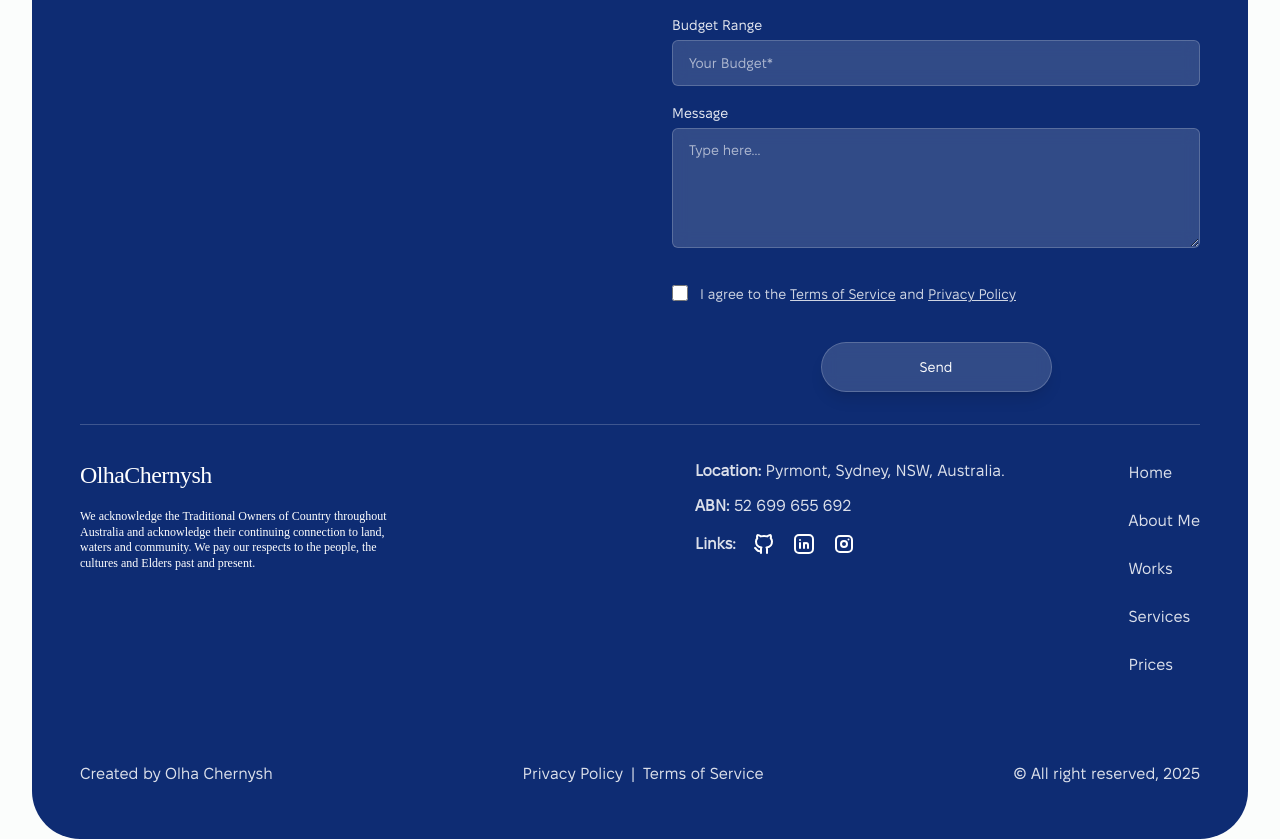
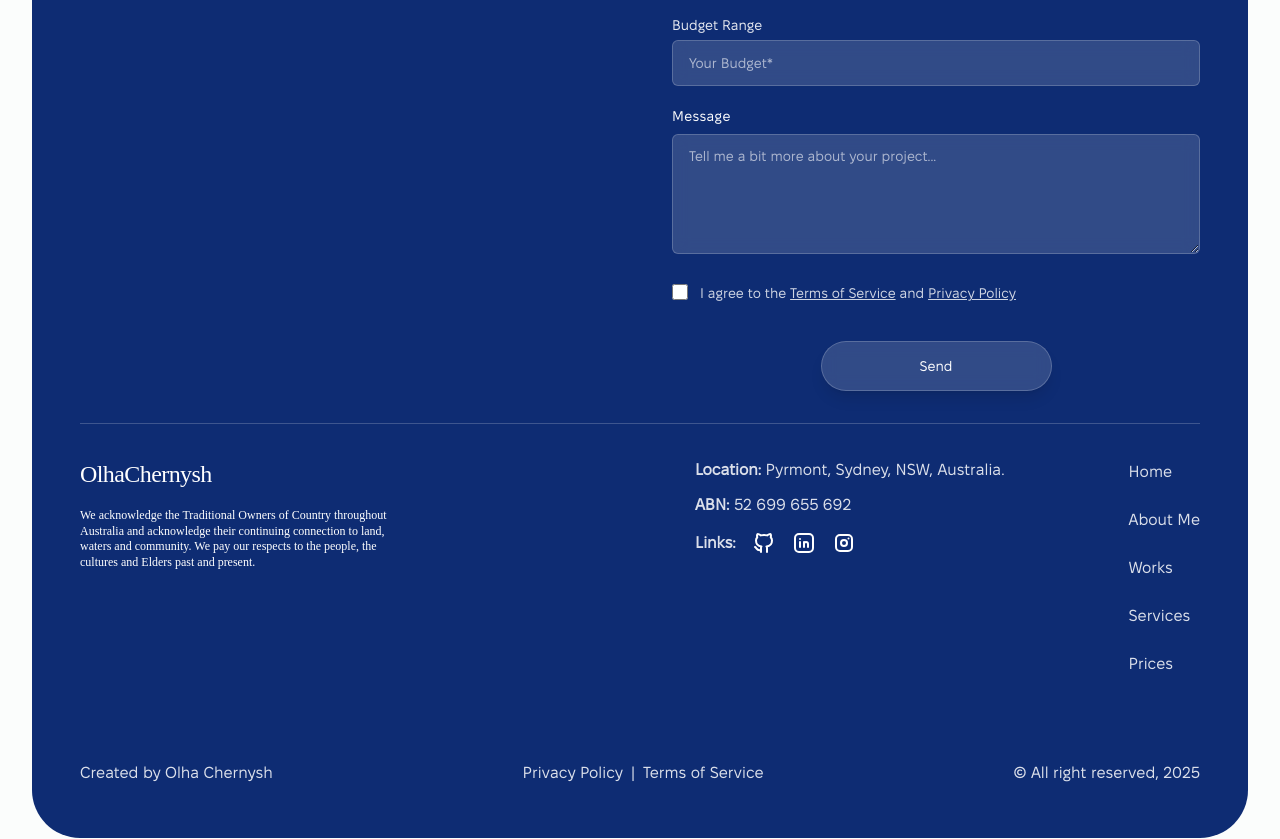
Before and after one commit to oastra/olhachernysh-dev-ts, a Next.js app: page / in a window 1280 px wide. Shown: the part 6594-7433 px from the top of the page. Built offline with nearby package versions, Linux system fonts and the light colour scheme; a web font is replaced by a local one.

Commit message:
fix(contact-form): display validation feedback for invalid message length and missing fields
- added error handling to show helper text when submission fails
- improved UX with visible feedback instead of silent failure

```diff
--- a/src/app/components/form/ContactForm.tsx
+++ b/src/app/components/form/ContactForm.tsx
@@ -42,10 +42,12 @@ export default function ContactForm() {
         <FormTextarea
           name="message"
           label="Message"
-          placeholder="Type here..."
+          placeholder="Tell me a bit more about your project..."
           value={formData.message}
+          error={errors.message} //  show “Message must be at least 10 characters”
           disabled={isSubmitting}
           onChange={handleInputChange}
+          onBlur={handleBlur} // so it also validates on blur
         />
 
         <FormCheckbox
@@ -55,6 +57,7 @@ export default function ContactForm() {
           onChange={handleInputChange}
         />
 
+        <StatusMessage status={submitStatus} />
         <SubmitButton isSubmitting={isSubmitting} />
       </form>
     </div>
--- a/src/app/components/form/FormTextarea.tsx
+++ b/src/app/components/form/FormTextarea.tsx
@@ -1,3 +1,4 @@
+// components/Contact/FormTextarea.tsx
 import React from 'react';
 
 interface FormTextareaProps {
@@ -5,8 +6,10 @@ interface FormTextareaProps {
   label: string;
   placeholder: string;
   value: string;
+  error?: string; // 👈 NEW
   disabled?: boolean;
   onChange: (e: React.ChangeEvent<HTMLTextAreaElement>) => void;
+  onBlur?: (e: React.FocusEvent<HTMLTextAreaElement>) => void; // 👈 NEW
 }
 
 export const FormTextarea: React.FC<FormTextareaProps> = ({
@@ -14,14 +17,17 @@ export const FormTextarea: React.FC<FormTextareaProps> = ({
   label,
   placeholder,
   value,
+  error,
   disabled = false,
   onChange,
+  onBlur,
 }) => {
   return (
-    <div className="space-y-2">
-      <label htmlFor={name} className="block text-h6 font-medium text-white/90">
+    <div className="flex flex-col gap-2">
+      <label htmlFor={name} className="text-white text-sm tracking-wide">
         {label}
       </label>
+
       <textarea
         id={name}
         name={name}
@@ -29,13 +35,17 @@ export const FormTextarea: React.FC<FormTextareaProps> = ({
         rows={4}
         value={value}
         onChange={onChange}
-        className="w-full rounded-md bg-white/15 backdrop-blur-sm px-4 py-3.5 text-h6
-                 text-white placeholder-white/60 border border-white/20
-                 focus:outline-none focus:ring-2 focus:ring-white/30 focus:border-white/40
-                 transition-all duration-300 hover:bg-white/20 hover:border-white/30
-                 resize-vertical min-h-[120px]"
+        onBlur={onBlur}
         disabled={disabled}
+        className={`w-full rounded-md bg-white/15 backdrop-blur-sm px-4 py-3.5 text-h6
+          text-white placeholder-white/60 border border-white/20
+          focus:outline-none focus:ring-2 focus:ring-white/30 focus:border-white/40
+          transition-all duration-300 hover:bg-white/20 hover:border-white/30
+          resize-vertical min-h-[120px]
+          ${error ? 'border-red-300 focus:ring-red-300/70' : ''}`}
       />
+
+      {error && <p className="text-red-300 text-sm animate-pulse">{error}</p>}
     </div>
   );
 };
--- a/src/app/components/process/ProcessMobile.tsx
+++ b/src/app/components/process/ProcessMobile.tsx
@@ -39,6 +39,8 @@ export default function ProcessMobile() {
             strokeWidth={3}
             animationDuration={4}
             animationDelay={0.1}
+            // 👇 THIS makes it always animate on phones
+            forceOnMount
           />
         </div>
 
--- a/src/app/components/process/SnakeOverlay.tsx
+++ b/src/app/components/process/SnakeOverlay.tsx
@@ -10,6 +10,8 @@ interface SnakeOverlayProps {
   animationDuration?: number;
   animationDelay?: number;
   ease?: string;
+  /** NEW: use this on mobile to always animate */
+  forceOnMount?: boolean;
 }
 
 export default function SnakeOverlay({
@@ -20,6 +22,7 @@ export default function SnakeOverlay({
   animationDuration = 3.5,
   animationDelay = 0.2,
   ease = 'ease-in-out',
+  forceOnMount = false,
 }: SnakeOverlayProps) {
   const pathRef = useRef<SVGPathElement>(null);
   const [hasAnimated, setHasAnimated] = useState(false);
@@ -28,45 +31,60 @@ export default function SnakeOverlay({
     const path = pathRef.current;
     if (!path || hasAnimated) return;
 
-    const pathLength = path.getTotalLength();
+    const animate = () => {
+      const pathLength = path.getTotalLength();
+      path.style.strokeDasharray = `${pathLength}`;
+      path.style.strokeDashoffset = `${pathLength}`;
 
-    // Set up the initial state - path is hidden
-    path.style.strokeDasharray = `${pathLength}`;
-    path.style.strokeDashoffset = `${pathLength}`;
+      // delay before draw
+      setTimeout(() => {
+        path.style.transition = `stroke-dashoffset ${animationDuration}s ${ease}`;
+        path.style.strokeDashoffset = '0';
 
-    // Create intersection observer with mobile-friendly settings
+        // keep the line
+        setTimeout(() => {
+          path.style.strokeDasharray = 'none';
+        }, animationDuration * 1000);
+      }, animationDelay * 1000);
+
+      setHasAnimated(true);
+    };
+
+    // 🔒 1) if we explicitly force it (mobile)
+    if (forceOnMount) {
+      animate();
+      return;
+    }
+
+    // 🔍 2) normal behavior with IntersectionObserver
     const observer = new IntersectionObserver(
       (entries) => {
         entries.forEach((entry) => {
           if (entry.isIntersecting && !hasAnimated) {
-            setHasAnimated(true);
-
-            // Start animation after delay
-            setTimeout(() => {
-              // Animate the drawing
-              path.style.transition = `stroke-dashoffset ${animationDuration}s ${ease}`;
-              path.style.strokeDashoffset = '0';
-
-              // After animation completes, remove dasharray so line stays visible permanently
-              setTimeout(() => {
-                path.style.strokeDasharray = 'none';
-              }, animationDuration * 1000);
-            }, animationDelay * 1000);
+            animate();
           }
         });
       },
       {
-        threshold: 0.01, // Reduced from 0.1 for better mobile detection
-        rootMargin: '100px 0px 100px 0px', // More generous margin for mobile
+        threshold: 0.01,
+        rootMargin: '150px 0px 150px 0px', // a bit more generous
       },
     );
 
     observer.observe(path);
 
+    // 🛟 3) fallback: if observer never fires (some mobile Safari cases)
+    const timeoutId = setTimeout(() => {
+      if (!hasAnimated) {
+        animate();
+      }
+    }, 1200);
+
     return () => {
       observer.disconnect();
+      clearTimeout(timeoutId);
     };
-  }, [hasAnimated, animationDuration, animationDelay, ease]);
+  }, [hasAnimated, animationDuration, animationDelay, ease, forceOnMount]);
 
   return (
     <svg
--- a/src/hooks/useContactForm.ts
+++ b/src/hooks/useContactForm.ts
@@ -135,7 +135,9 @@ export const useContactForm = () => {
     }
   };
 
-  const handleBlur = (e: FocusEvent<HTMLInputElement>) => {
+  const handleBlur = (
+    e: FocusEvent<HTMLInputElement | HTMLTextAreaElement>,
+  ) => {
     const { name, value } = e.target;
     const error = validateField(name, value);
 
```
